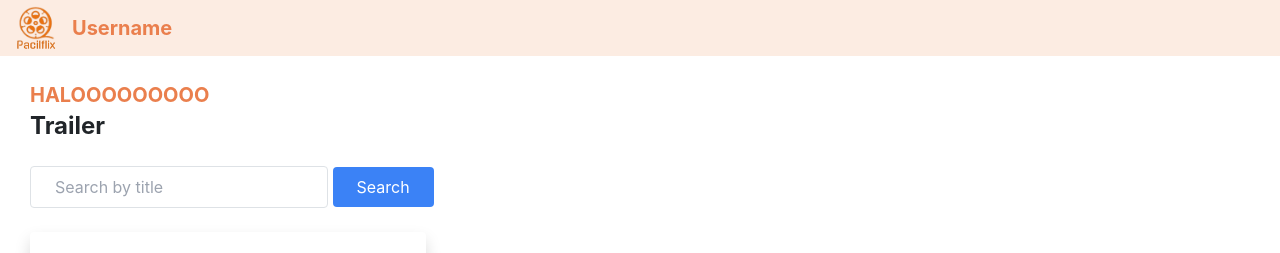
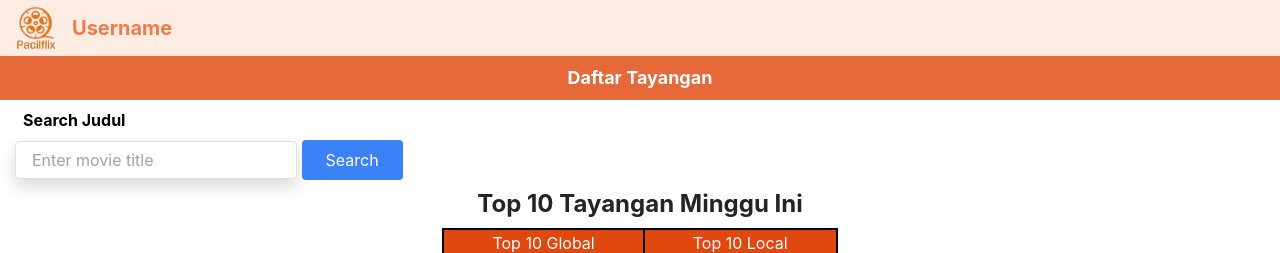
Before and after one commit to Pacilflix-A2/Pacilflix, a Django app: template trailer/templates/trailer/trailer.html in a window 1280 px wide. Shown: the top 253 px of the page. Run offline with Django 3.2, Linux system fonts and the light colour scheme; the template is opened without the code that fills it, so the values that code supplies are empty; some libraries are stand-ins or nearby versions.

Commit message:
Trailer FrontEnd

```diff
--- /dev/null
+++ b/templates/base-temp.html
@@ -0,0 +1,34 @@
+{% load static %}
+<!DOCTYPE html>
+<html lang="en">
+  <head>
+    <meta charset="UTF-8" />
+    <meta name="viewport" content="width=device-width, initial-scale=1.0" />
+    <link
+      href="https://stackpath.bootstrapcdn.com/bootstrap/4.5.2/css/bootstrap.min.css"
+      rel="stylesheet"
+    />
+    <link
+      rel="stylesheet"
+      href="https://cdnjs.cloudflare.com/ajax/libs/font-awesome/5.15.4/css/all.min.css"
+    />
+    <script src="https://code.jquery.com/jquery-3.5.1.slim.min.js"></script>
+    <script src="https://cdn.jsdelivr.net/npm/@popperjs/core@2.5.4/dist/umd/popper.min.js"></script>
+    <script src="https://stackpath.bootstrapcdn.com/bootstrap/4.5.2/js/bootstrap.min.js"></script>
+    <script src="https://code.jquery.com/jquery-3.6.0.min.js"></script>
+    <script src="https://code.jquery.com/jquery-3.5.1.slim.min.js"></script>
+    <script src="https://cdn.tailwindcss.com"></script>
+    {% block extra_css %} {% endblock %}
+  </head>
+  <body>
+    <script src="https://code.jquery.com/jquery-3.6.0.min.js"></script>
+    <script src="https://cdnjs.cloudflare.com/ajax/libs/popper.js/1.16.0/umd/popper.min.js"></script>
+    <script src="https://stackpath.bootstrapcdn.com/bootstrap/4.5.2/js/bootstrap.min.js"></script>
+    {% block navbar %} {% include 'navbar.html' %} {% endblock %}
+    <div style="margin-top: 80px">
+      <!-- Increased margin-top -->
+      {% block content %} {% endblock %}
+    </div>
+    {% block extra_js %} {% endblock %}
+  </body>
+</html>
--- a/trailer/templates/trailer/trailer.html
+++ b/trailer/templates/trailer/trailer.html
@@ -1,20 +1,56 @@
-{% extends 'base.html' %} {% block content %}
-<div class="container mx-auto">
-  <p>HALOOOOOOOOO</p>
-  <h1 class="text-2xl font-bold mb-4">Trailer</h1>
-  <!-- Add your Trailer page content here -->
-  <div class="mb-4">
+{% extends 'base-temp.html' %} {% block content %}
+<div class="w-screen" style="margin: -24px 0 0">
+  <h1
+    class="w-screen bg-[#E76838] py-2 font-bold text-white text-lg text-center"
+  >
+    Daftar Tayangan
+  </h1>
+  <div class="container">
+    <div class="my-2">
+      <label class="block text-black text-base font-bold ml-2" for="username">
+        Search Judul
+      </label>
       <input
+        class="shadow appearance-none border rounded py-2 px-3 text-gray-700 leading-tight focus:outline-none focus:shadow-outline"
+        id="movie-title"
         type="text"
-      placeholder="Search by title"
-      class="border border-gray-300 rounded px-4 py-2"
+        placeholder="Enter movie title"
       />
       <button class="bg-blue-500 text-white px-4 py-2 rounded">Search</button>
     </div>
+    <h1 class="text-2xl text-center font-bold">Top 10 Tayangan Minggu Ini</h1>
+    <div class="flex flex-row justify-center mt-2">
+      <h2
+        class="bg-[#DF480E] border-2 border-black py-1 px-5 text-white border-r-0"
+      >
+        Top 10 Global
+      </h2>
+      <h2 class="bg-[#DF480E] border-2 border-black py-1 px-5 text-white">
+        Top 10 Local
+      </h2>
+    </div>
     <!-- Display the list of trailers -->
-  <div class="grid grid-cols-1 md:grid-cols-2 lg:grid-cols-3 gap-4">
+    <div class="grid grid-cols-1 gap-4 mt-4">
       <!-- Trailer item template -->
-    <div class="bg-white shadow rounded p-4">
+      <div class="bg-[#D9D9D9] shadow rounded p-4">
+        <img
+          src="trailer-image.jpg"
+          alt="Trailer Image"
+          class="w-full h-40 object-cover mb-2"
+        />
+        <h2 class="text-lg font-bold">Trailer Title</h2>
+        <p class="text-gray-600">Trailer description goes here...</p>
+      </div>
+      <div class="bg-[#D9D9D9] shadow rounded p-4">
+        <img
+          src="trailer-image.jpg"
+          alt="Trailer Image"
+          class="w-full h-40 object-cover mb-2"
+        />
+        <h2 class="text-lg font-bold">Trailer Title</h2>
+        <p class="text-gray-600">Trailer description goes here...</p>
+      </div>
+      <div class="bg-[#D9D9D9] shadow rounded p-4">
         <img
           src="trailer-image.jpg"
           alt="Trailer Image"
@@ -26,4 +62,5 @@
       <!-- Repeat the trailer item template for each trailer -->
     </div>
   </div>
+</div>
 {% endblock content %}
```
Lines whose indentation alone changed are shown as unchanged.
